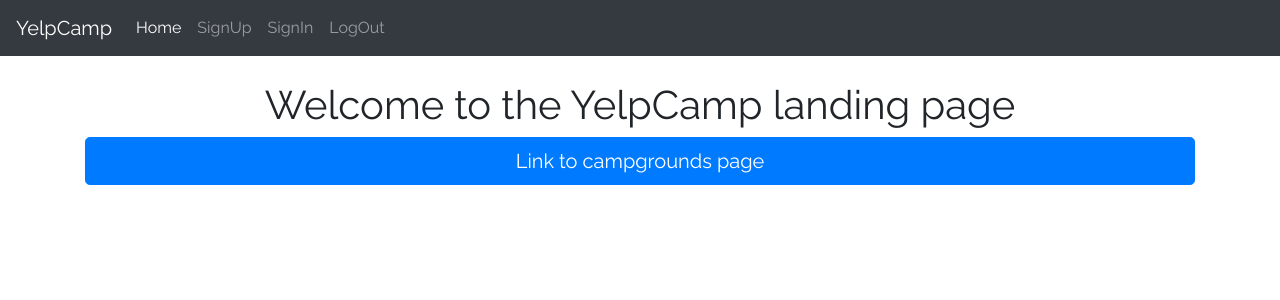
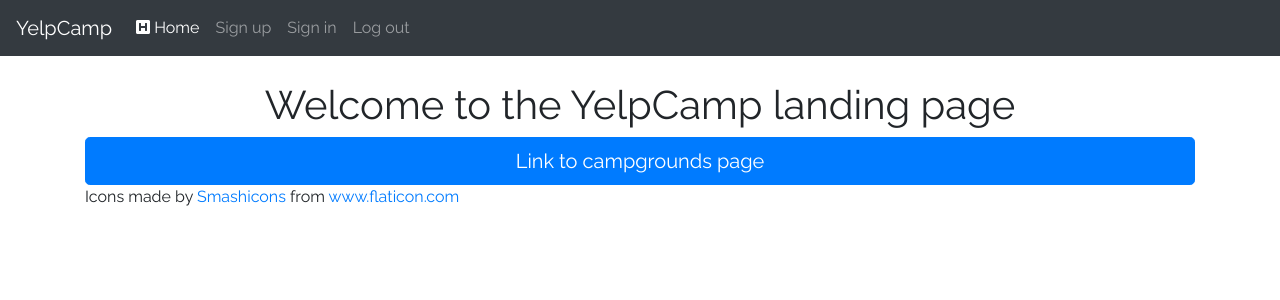
Before and after one commit to mohammadasim/YelpCamp, a Node server app: page / in a window 1280 px wide. Shown: the top 300 px of the page. Run offline with Node 20, Linux system fonts and the light colour scheme; some libraries are stand-ins or nearby versions.

Commit message:
added home icon

```diff
--- a/views/landing.ejs
+++ b/views/landing.ejs
@@ -2,5 +2,7 @@
 <div class="container">
 <h1 class="text-center">Welcome to the YelpCamp landing page</h1>
 <a class="btn btn-primary btn-lg btn-block" href="/campgrounds">Link to campgrounds page</a>
+<div>Icons made by <a href="https://www.flaticon.com/authors/smashicons" title="Smashicons">Smashicons</a> from <a href="https://www.flaticon.com/"             title="Flaticon">www.flaticon.com</a></div>
+
 </div>
 <% include partials/footer %>
--- a/views/partials/header.ejs
+++ b/views/partials/header.ejs
@@ -8,6 +8,7 @@
     <link rel="stylesheet" href="https://stackpath.bootstrapcdn.com/bootstrap/4.3.1/css/bootstrap.min.css"
         integrity="sha384-ggOyR0iXCbMQv3Xipma34MD+dH/1fQ784/j6cY/iJTQUOhcWr7x9JvoRxT2MZw1T" crossorigin="anonymous">
     <link href="https://fonts.googleapis.com/css?family=Raleway:400,700&display=swap" rel="stylesheet">
+    <link rel="stylesheet" type="text/css" href="https://cdnjs.cloudflare.com/ajax/libs/font-awesome/5.9.0/css/all.css">
     <link rel="stylesheet" href="/stylesheets/main.css">
     <title>YelpCamp</title>
 </head>
@@ -21,10 +22,10 @@
         </button>
         <div class="collapse navbar-collapse" id="navbarNavAltMarkup">
             <div class="navbar-nav">
-                <a class="nav-item nav-link active" href="/">Home <span class="sr-only">(current)</span></a>
-                <a class="nav-item nav-link" href="#">SignUp</a>
-                <a class="nav-item nav-link" href="#">SignIn</a>
-                <a class="nav-item nav-link" href="#">LogOut</a>
+                <a class="nav-item nav-link active" href="/"><i class="fas fa-h-square"></i> Home <span class="sr-only">(current)</span></a>
+                <a class="nav-item nav-link" href="#">Sign up</a>
+                <a class="nav-item nav-link" href="#">Sign in</a>
+                <a class="nav-item nav-link" href="#">Log out</a>
             </div>
         </div>
     </nav>
```
